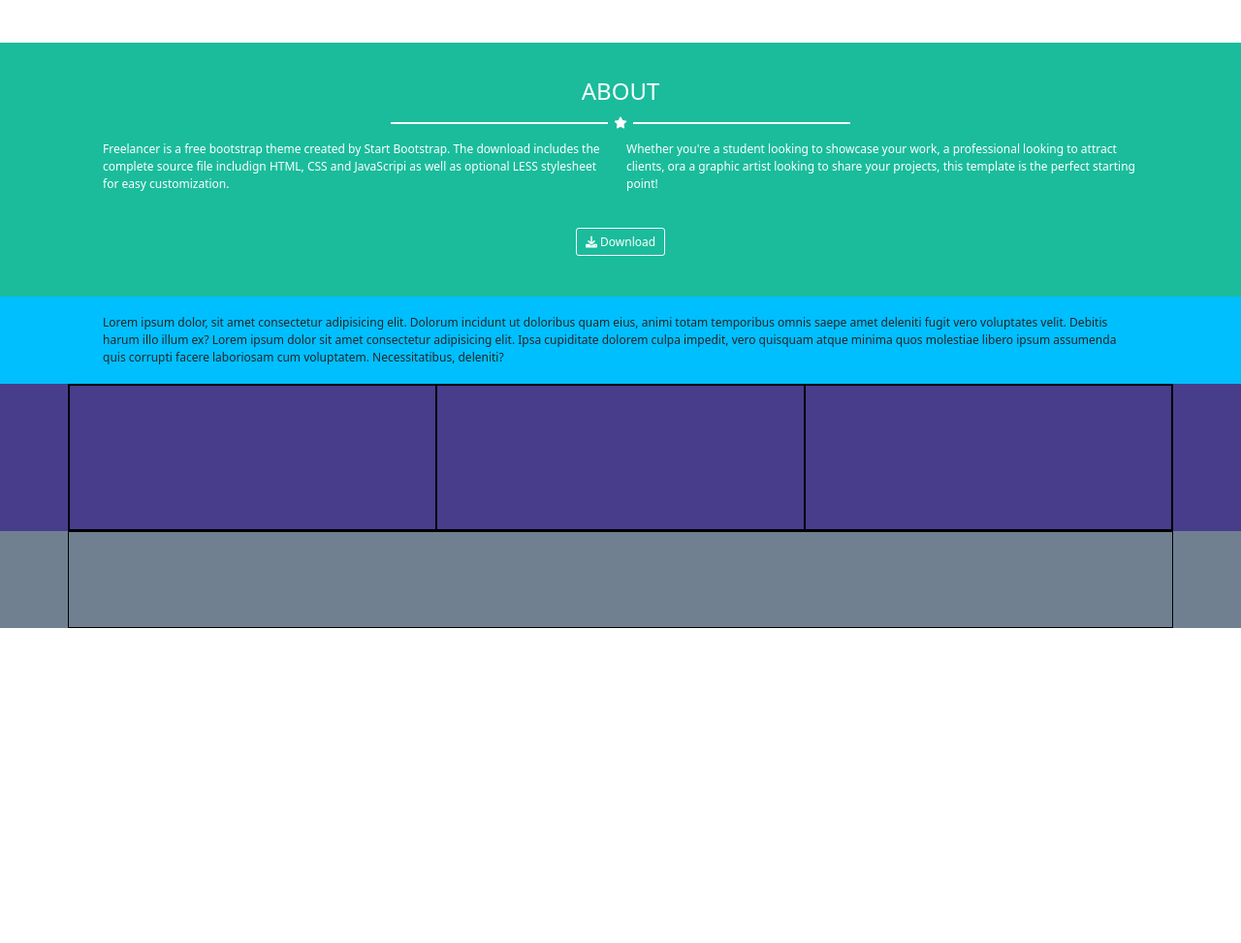
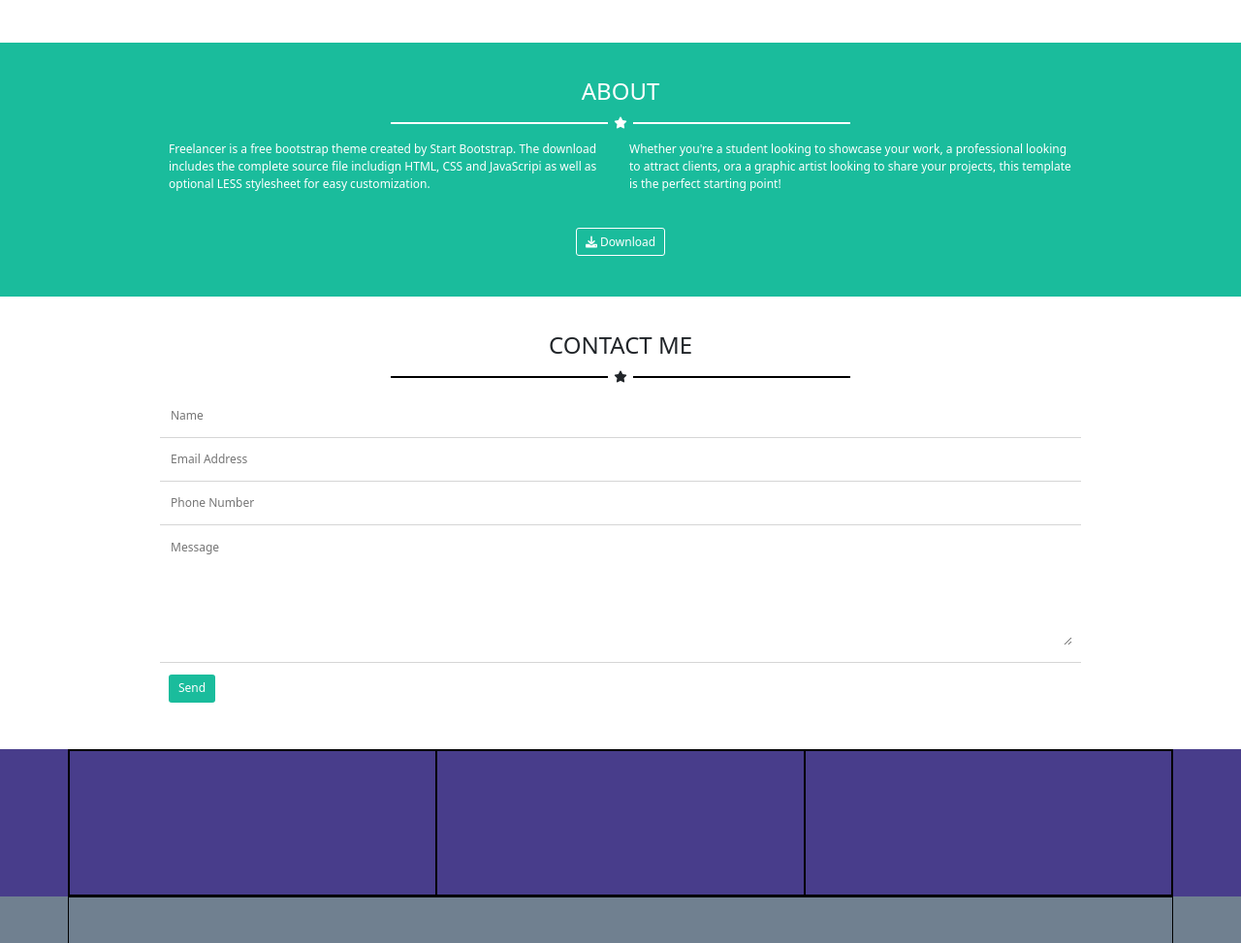
Before and after one commit to SimoneSpirito01/html-css-bootstrap-freelancer, a plain HTML site: page index.html in a window 1280 px wide. Shown: the part 1040-2013 px from the top of the page at 97% size. Before the commit the page ends 1688 px from the top, so only its background shows below. Drawn offline with nearby package versions, Linux system fonts and the light colour scheme.

Commit message:
sezione contact me

```diff
--- a/css/style.css
+++ b/css/style.css
@@ -2,6 +2,19 @@
 
 html {
     font-size: 12px;
+}
+
+.ms-star::before,
+.ms-star::after {
+    content: "";
+    width: 20%;
+    border-bottom: 2px solid white;
+    display: inline-block;
+}
+
+.ms-black.ms-star::before,
+.ms-black.ms-star::after {
+    border-bottom: 2px solid black;
 }
 
 /* **** header **** */
@@ -21,25 +34,9 @@ header {
     max-width: 180px;
 }
 
-.ms-star::before,
-.ms-star::after {
-    content: "";
-    width: 20%;
-    border-bottom: 2px solid white;
-    display: inline-block;
-}
-
 /* **** main **** */
 
 /* main top */
-
-.main_top .ms-star::before,
-.main_top .ms-star::after {
-    content: "";
-    width: 20%;
-    border-bottom: 2px solid black;
-    display: inline-block;
-}
 
 /* main content */
 
@@ -62,7 +59,20 @@ section.about {
     border: 1px solid white;
 }
 
+/* sezione contact me */
 
+.contact_me form > div:not(:last-child) {
+    border-bottom: 1px solid #d5d5d5;
+}
+
+.contact_me input, .contact_me textarea {
+    width: 100%;
+    border: none;
+}
+
+.contact_me .btn_green {
+    background-color: #1abc9c;
+}
 
 /* **** footer **** */
 
@@ -121,9 +131,9 @@ section.about {
     background-color: deeppink;
 } */
 
-.debug .contact_me {
+/* .debug .contact_me {
     background-color: deepskyblue;
-}
+} */
 
 .debug .footer_top {
     background-color: darkslateblue;
--- a/index.html
+++ b/index.html
@@ -74,7 +74,7 @@
 
                 <h2>portfolio</h2>
 
-                <div class="ms-star d-flex justify-content-center align-items-center pt-2 pb-3">
+                <div class="ms-star ms-black d-flex justify-content-center align-items-center pt-2 pb-3">
                     <i class="fas fa-star px-2"></i>
                 </div>
 
@@ -127,15 +127,19 @@
                     <i class="fas fa-star px-2"></i>
                 </div>
 
-                <div class="row row-cols-1 row-cols-sm-2 gy-3">
+                <!-- <div class="row row-cols-1 row-cols-sm-2 gy-3">
                     <div class="col px-5 ps-sm-5 pe-sm-2">Freelancer is a free bootstrap theme created by Start Bootstrap. The download includes the complete source file includign HTML, CSS and JavaScripi as well as optional LESS stylesheet for easy customization.</div>
                     <div class="col px-5 pe-sm-5 ps-sm-2">Whether you're a student looking to showcase your work, a professional looking to attract clients, ora a graphic artist looking to share your projects, this template is the perfect starting point!</div>
+                </div> -->
+
+                <div class="row gy-4">
+                    <div class="offset-1 col-10 col-sm-5">Freelancer is a free bootstrap theme created by Start Bootstrap. The download includes the complete source file includign HTML, CSS and JavaScripi as well as optional LESS stylesheet for easy customization.</div>
+                    <div class="offset-1 offset-sm-0 col-10 col-sm-5">Whether you're a student looking to showcase your work, a professional looking to attract clients, ora a graphic artist looking to share your projects, this template is the perfect starting point!</div>
                 </div>
 
                 <div class="download_button text-center mt-5">
                     <button type="button" class="btn text-white btn_white"><i class="fas fa-download"></i> Download</button>
                 </div>
-
 
             </div>
 
@@ -145,9 +149,32 @@
         <!-- sezione contact me -->
         <section class="contact_me">
 
-            <div class="container px-5 py-4">
-                Lorem ipsum dolor, sit amet consectetur adipisicing elit. Dolorum incidunt ut doloribus quam eius, animi totam temporibus omnis saepe amet deleniti fugit vero voluptates velit. Debitis harum illo illum ex?
-                Lorem ipsum dolor sit amet consectetur adipisicing elit. Ipsa cupiditate dolorem culpa impedit, vero quisquam atque minima quos molestiae libero ipsum assumenda quis corrupti facere laboriosam cum voluptatem. Necessitatibus, deleniti?
+            <div class="container py-5">
+
+                <h2 class="text-uppercase text-center">contact me</h2>
+
+                <div class="ms-star ms-black d-flex justify-content-center align-items-center pt-2 pb-3">
+                    <i class="fas fa-star px-2"></i>
+                </div>
+
+                <form class="row">
+                    <div class="offset-1 col-10 py-3">
+                        <input type="text" name="full-name" placeholder="Name" required>
+                    </div>
+                    <div class="offset-1 col-10 py-3">
+                        <input type="email" name="email" placeholder="Email Address" required>
+                    </div>
+                    <div class="offset-1 col-10 py-3">
+                        <input type="tel" name="phone" placeholder="Phone Number" required>
+                    </div>
+                    <div class="offset-1 col-10 py-3">
+                        <textarea name="message" placeholder="Message" rows="6" required></textarea>
+                    </div>
+                    <div class="offset-1 col-10 py-3">
+                        <button class="btn btn_green text-white" type="submit">Send</button>
+                    </div>
+                </form>
+
             </div>
 
         </section>
```
